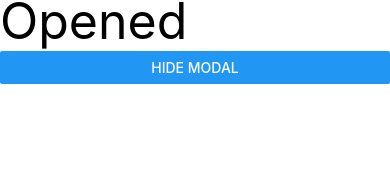
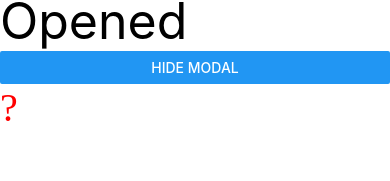
Before and after one commit to deep-t4run/ReactNativeDevelopment, a React Native app in the folder FirstApp/: screen / in a window 390 px wide. Both pictures are taken after a click on the button "SHOW MODAL". Shown: the part 119-300 px from the top of the page. Built offline with nearby package versions, Linux system fonts and the light colour scheme.

Commit message:
Learnt about expo vector icons

```diff
--- a/FirstApp/App.tsx
+++ b/FirstApp/App.tsx
@@ -1,5 +1,7 @@
 import { useState } from "react";
 import { Button, View, Text, Modal } from "react-native";
+import AntDesign from "@expo/vector-icons/AntDesign";
+
 
 export default function App() {
   const [modalState, setModalState] = useState(false);
@@ -18,6 +20,7 @@ export default function App() {
       <Modal animationType="slide" visible={modalState}>
         <Text style={{ fontSize: 50, marginTop: 50 }}>Modal is Opened</Text>
         <Button title="Hide Modal" onPress={() => setModalState(false)} />
+        <AntDesign name="closecircleo" size={40} color="red" onPress={() => setModalState(false)} />
       </Modal>
     </View>
   );
```
